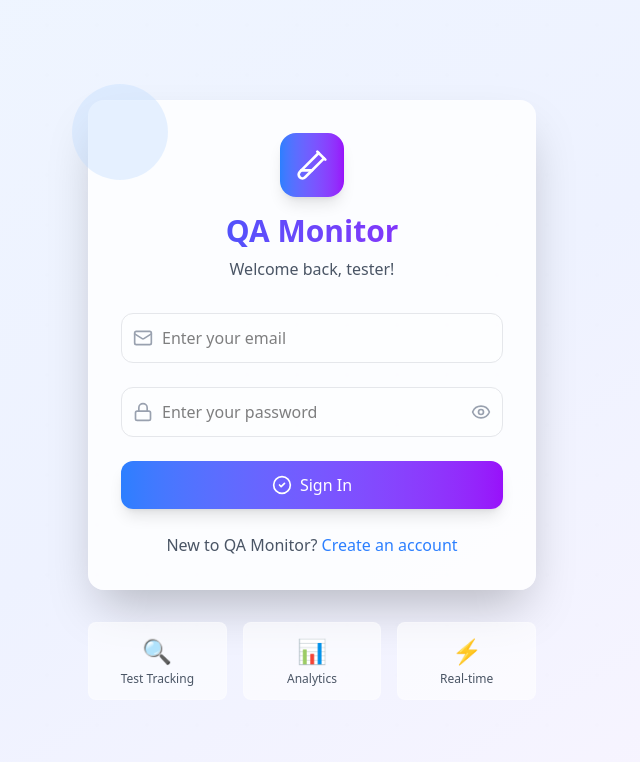
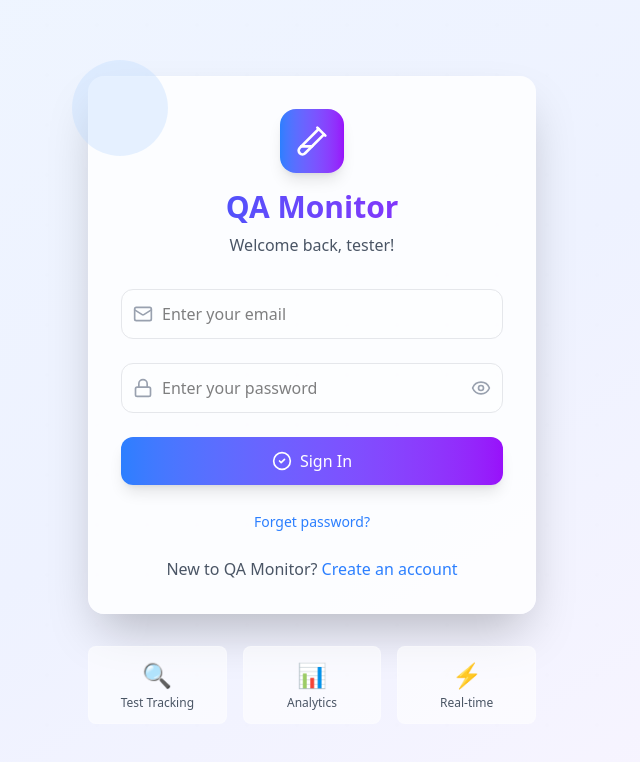
Before and after one commit to govindgb/Qa-Tracker, a Next.js app in the folder qa-tracker/: page /login in a window 1280 px wide. Shown: the top 762 px of the page, without its empty margins (328-968 px from the left). Built offline with nearby package versions, Linux system fonts and the light colour scheme.

Commit message:
Add "Forget password?" link to login page

```diff
--- a/qa-tracker/app/(auth)/login/page.tsx
+++ b/qa-tracker/app/(auth)/login/page.tsx
@@ -110,6 +110,11 @@ export default function LoginPage() {
                 </>
               )}
             </button>
+            <div className="mt-4 text-center">
+          <a href="/forget-password" className="text-blue-500 font-medium hover:text-blue-600 transition-colors text-sm">
+            Forget password?
+          </a>
+        </div>
           </div>
 
           {/* Footer */}
```
